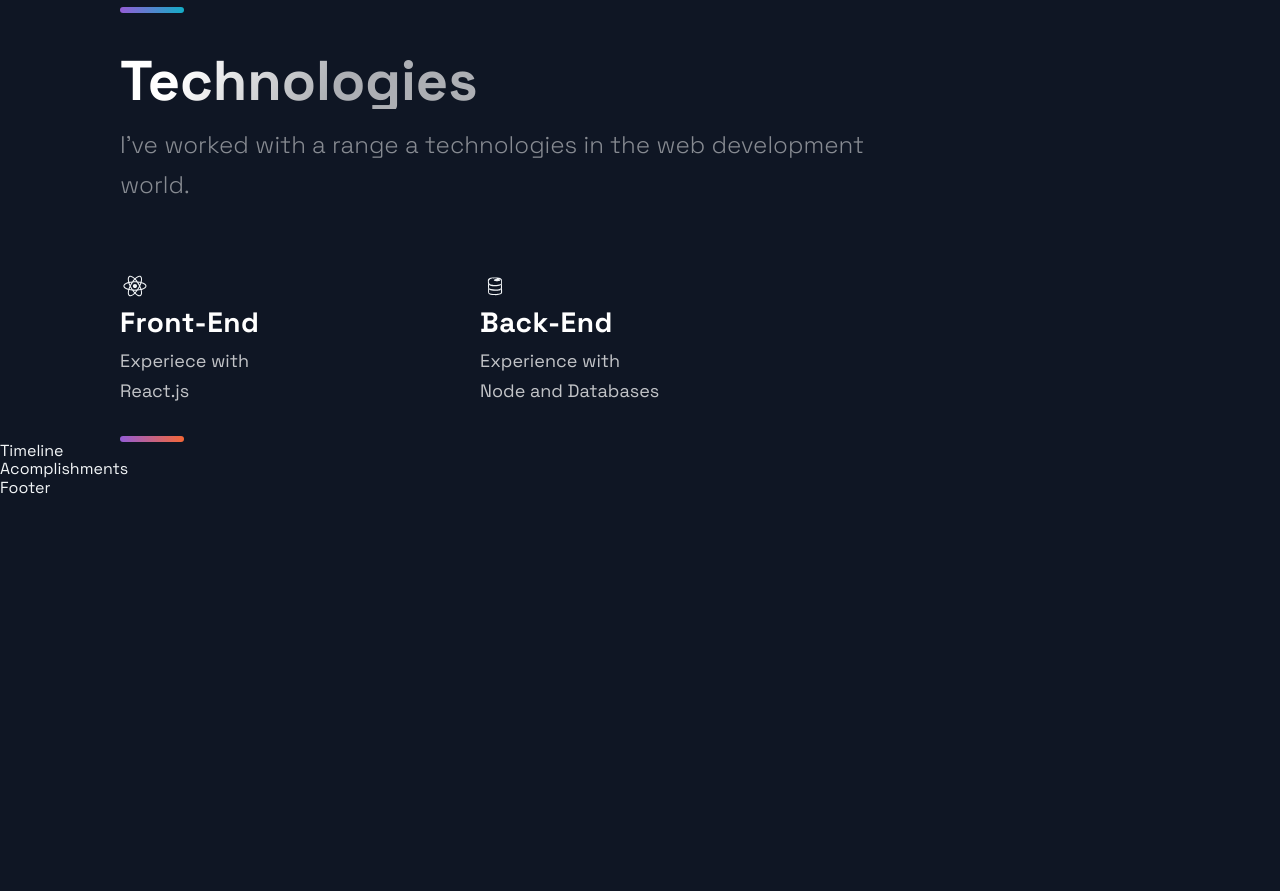
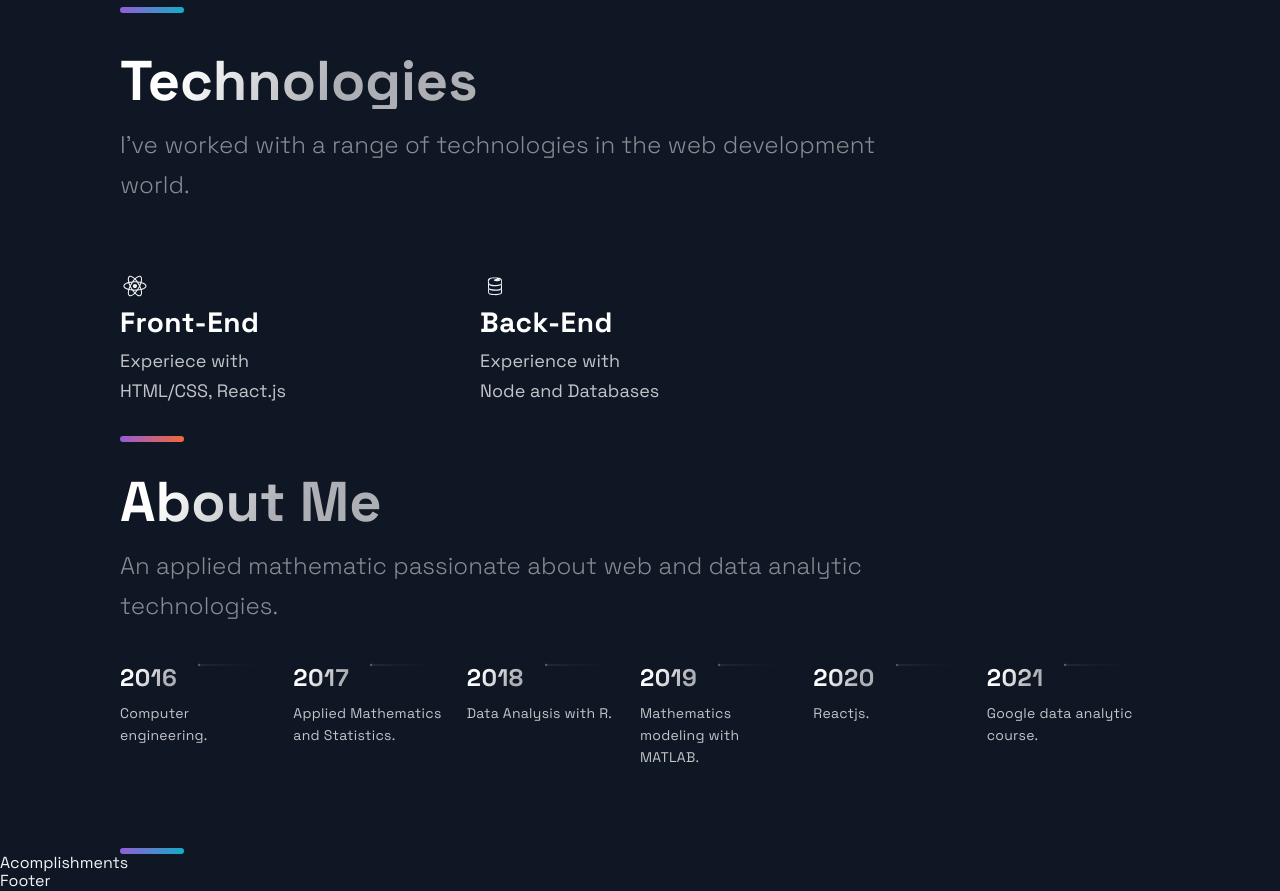
Before and after one commit to BensonFeng/BensonFeng.github.io, a Next.js app: page / in a window 1280 px wide. Shown: the part 2440-3331 px from the top of the page. Before the commit the page ends 2938 px from the top, so only its background shows below. Built offline with nearby package versions, Linux system fonts and the light colour scheme.

Commit message:
timeline

```diff
--- a/src/components/Technologies/Technologies.tsx
+++ b/src/components/Technologies/Technologies.tsx
@@ -19,7 +19,7 @@
     <SectionDivider divider />
     <SectionTitle>Technologies</SectionTitle>
     <SectionText>
-      I've worked with a range a technologies in the web development world.
+      I've worked with a range of technologies in the web development world.
     </SectionText>
     <List>
       <ListItem>
@@ -30,7 +30,7 @@
           <ListTitle>Front-End</ListTitle>
           <ListParagraph>
             Experiece with <br />
-            React.js
+            HTML/CSS, React.js
           </ListParagraph>
         </ListContainer>
       </ListItem>
--- a/src/components/TimeLine/TimeLine.tsx
+++ b/src/components/TimeLine/TimeLine.tsx
@@ -1,51 +1,146 @@
-import React, { useState, useRef, useEffect } from 'react';
+import React, { useState, useRef, useEffect } from "react";
 
-import { CarouselButton, CarouselButtonDot, CarouselButtons, CarouselContainer, CarouselItem, CarouselItemImg, CarouselItemText, CarouselItemTitle, CarouselMobileScrollNode } from './TimeLineStyles';
-import { Section, SectionDivider, SectionText, SectionTitle } from '../../styles/GlobalComponents';
-import { TimeLineData } from '../../constants/constants';
+import {
+  CarouselButton,
+  CarouselButtonDot,
+  CarouselButtons,
+  CarouselContainer,
+  CarouselItem,
+  CarouselItemImg,
+  CarouselItemText,
+  CarouselItemTitle,
+  CarouselMobileScrollNode,
+} from "./TimeLineStyles";
+import {
+  Section,
+  SectionDivider,
+  SectionText,
+  SectionTitle,
+} from "../../styles/GlobalComponents";
+import { TimeLineData } from "../../constants/constants";
 
 const TOTAL_CAROUSEL_COUNT = TimeLineData.length;
 
 const Timeline = () => {
-  // const [activeItem, setActiveItem] = useState(0);
-  // const carouselRef = useRef();
+  const [activeItem, setActiveItem] = useState(0);
+  const carouselRef = useRef();
 
-  // const scroll = (node, left) => {
-  //   return node.scrollTo({ left, behavior: 'smooth' });
-  // }
+  const scroll = (node, left) => {
+    return node.scrollTo({ left, behavior: "smooth" });
+  };
 
-  // const handleClick = (e, i) => {
-  //   e.preventDefault();
+  const handleClick = (e, i) => {
+    e.preventDefault();
 
-  //   if (carouselRef.current) {
-  //     const scrollLeft = Math.floor(carouselRef.current.scrollWidth * 0.7 * (i / TimeLineData.length));
+    if (carouselRef.current) {
+      const scrollLeft = Math.floor(
+        carouselRef.current.scrollWidth * 0.7 * (i / TimeLineData.length)
+      );
 
-  //     scroll(carouselRef.current, scrollLeft);
-  //   }
-  // }
+      scroll(carouselRef.current, scrollLeft);
+    }
+  };
 
-  // const handleScroll = () => {
-  //   if (carouselRef.current) {
-  //     const index = Math.round((carouselRef.current.scrollLeft / (carouselRef.current.scrollWidth * 0.7)) * TimeLineData.length);
+  const handleScroll = () => {
+    if (carouselRef.current) {
+      const index = Math.round(
+        (carouselRef.current.scrollLeft /
+          (carouselRef.current.scrollWidth * 0.7)) *
+          TimeLineData.length
+      );
 
-  //     setActiveItem(index);
-  //   }
-  // }
+      setActiveItem(index);
+    }
+  };
 
-  // // snap back to beginning of scroll when window is resized
-  // // avoids a bug where content is covered up if coming from smaller screen
-  // useEffect(() => {
-  //   const handleResize = () => {
-  //     scroll(carouselRef.current, 0);
-  //   }
+  // snap back to beginning of scroll when window is resized
+  // avoids a bug where content is covered up if coming from smaller screen
+  useEffect(() => {
+    const handleResize = () => {
+      scroll(carouselRef.current, 0);
+    };
 
-  //   window.addEventListener('resize', handleResize);
-  // }, []);
+    window.addEventListener("resize", handleResize);
+  }, []);
 
   return (
-    <div>
-      Timeline
-    </div>
+    <Section id="about">
+      <SectionTitle>About Me</SectionTitle>
+      <SectionText>
+        An applied mathematic passionate about web and data analytic
+        technologies.
+      </SectionText>
+      <CarouselContainer ref={carouselRef} onScroll={handleScroll}>
+        <>
+          {TimeLineData.map((item, index) => (
+            <CarouselMobileScrollNode
+              key={index}
+              final={index === TOTAL_CAROUSEL_COUNT - 1}
+            >
+              <CarouselItem
+                index={index}
+                id={`carousel__item-${index}`}
+                active={activeItem}
+                onClick={(e) => handleClick(e, index)}
+              >
+                <CarouselItemTitle>
+                  {`${item.year}`}
+                  <CarouselItemImg
+                    width="208"
+                    height="6"
+                    viewBox="0 0 208 6"
+                    fill="none"
+                    xmlns="http://www.w3.org/2000/svg"
+                  >
+                    <path
+                      fill-rule="evenodd"
+                      clip-rule="evenodd"
+                      d="M2.5 5.5C3.88071 5.5 5 4.38071 5 3V3.5L208 3.50002V2.50002L5 2.5V3C5 1.61929 3.88071 0.5 2.5 0.5C1.11929 0.5 0 1.61929 0 3C0 4.38071 1.11929 5.5 2.5 5.5Z"
+                      fill="url(#paint0_linear)"
+                      fill-opacity="0.33"
+                    />
+                    <defs>
+                      <linearGradient
+                        id="paint0_linear"
+                        x1="-4.30412e-10"
+                        y1="0.5"
+                        x2="208"
+                        y2="0.500295"
+                        gradientUnits="userSpaceOnUse"
+                      >
+                        <stop stop-color="white" />
+                        <stop
+                          offset="0.79478"
+                          stop-color="white"
+                          stop-opacity="0"
+                        />
+                      </linearGradient>
+                    </defs>
+                  </CarouselItemImg>
+                </CarouselItemTitle>
+                <CarouselItemText>{item.text}</CarouselItemText>
+              </CarouselItem>
+            </CarouselMobileScrollNode>
+          ))}
+        </>
+      </CarouselContainer>
+      <CarouselButtons>
+        {TimeLineData.map((item, index) => {
+          return (
+            <CarouselButton
+              key={index}
+              index={index}
+              active={activeItem}
+              onClick={(e) => handleClick(e, index)}
+              type="button"
+            >
+              <CarouselButtonDot active={activeItem} />
+            </CarouselButton>
+          );
+        })}
+      </CarouselButtons>
+      <SectionDivider />
+    </Section>
   );
 };
 
--- a/src/constants/constants.ts
+++ b/src/constants/constants.ts
@@ -42,9 +42,10 @@
 ];
 
 export const TimeLineData = [
-  { year: 1111, text: "Lorem ipsum dolor sit amet." },
-  { year: 1111, text: "Lorem ipsum dolor sit amet." },
-  { year: 1111, text: "Lorem ipsum dolor sit amet." },
-  { year: 1111, text: "Lorem ipsum dolor sit amet." },
-  { year: 1111, text: "Lorem ipsum dolor sit amet." },
+  { year: 2016, text: "Computer engineering." },
+  { year: 2017, text: "Applied Mathematics and Statistics." },
+  { year: 2018, text: "Data Analysis with R." },
+  { year: 2019, text: "Mathematics modeling with MATLAB." },
+  { year: 2020, text: "Reactjs." },
+  { year: 2021, text: "Google data analytic course." },
 ];
```
